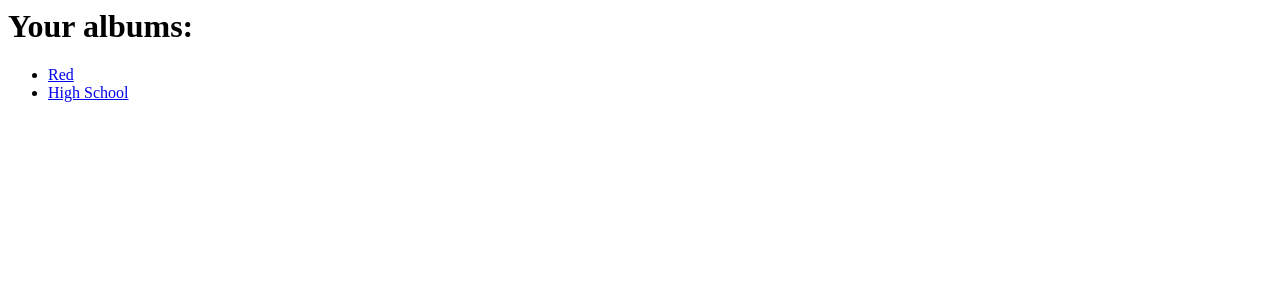
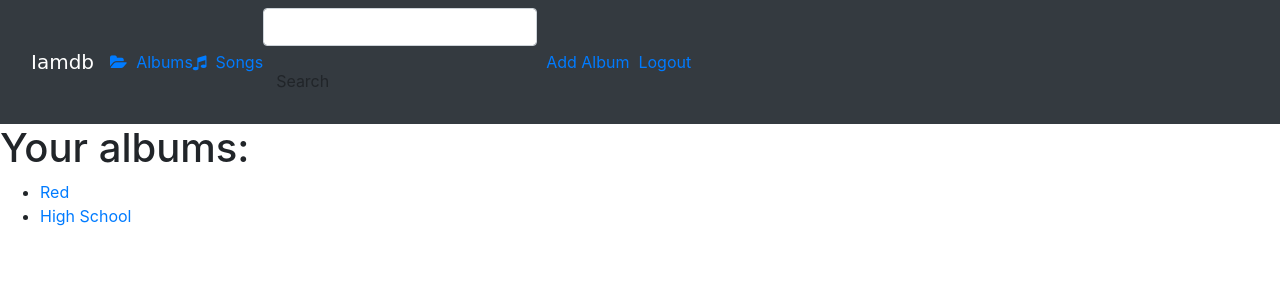
Before and after one commit to JakWai01/learning, a Django app: page /music/ in a window 1280 px wide. Shown: the top 300 px of the page. Run offline with Django 3.2, Linux system fonts and the light colour scheme; data comes from the database, SQL or seed files in the repository; both versions use the stored data as it was after the commit; some libraries are stand-ins or nearby versions.

Commit message:
feat: Add base template

```diff
--- /dev/null
+++ b/website/music/static/music/style.css
@@ -0,0 +1,7 @@
+.navbar {
+    border-radius: 0;
+}
+
+.navbar-brand {
+    font-family: cursive;
+}
--- /dev/null
+++ b/website/music/templates/music/base.html
@@ -0,0 +1,68 @@
+{% load static %}
+<link
+  rel="stylesheet"
+  href="https://stackpath.bootstrapcdn.com/bootstrap/4.5.2/css/bootstrap.min.css"
+  integrity="sha384-JcKb8q3iqJ61gNV9KGb8thSsNjpSL0n8PARn9HuZOnIxN0hoP+VmmDGMN5t9UJ0Z"
+  crossorigin="anonymous"
+/>
+<link rel="stylesheet" type="text/css" href="{% static 'music/style.css' %}" />
+<script
+  src="https://stackpath.bootstrapcdn.com/bootstrap/4.5.2/js/bootstrap.min.js"
+  integrity="sha384-B4gt1jrGC7Jh4AgTPSdUtOBvfO8shuf57BaghqFfPlYxofvL8/KUEfYiJOMMV+rV"
+  crossorigin="anonymous"
+></script>
+<script
+  src="https://code.jquery.com/jquery-3.6.0.js"
+  integrity="sha256-H+K7U5CnXl1h5ywQfKtSj8PCmoN9aaq30gDh27Xc0jk="
+  crossorigin="anonymous"
+></script>
+<link rel="stylesheet" href="https://stackpath.bootstrapcdn.com/font-awesome/4.7.0/css/font-awesome.min.css" integrity="sha384-wvfXpqpZZVQGK6TAh5PVlGOfQNHSoD2xbE+QkPxCAFlNEevoEH3Sl0sibVcOQVnN" crossorigin="anonymous">
+<title>{% block title  %}Iamdb{% endblock %}</title>
+<nav class="navbar navbar-expand-md navbar-dark bg-dark">
+  <div class="container-fluid">
+
+        <button type="button" class="navbar-toggler" data-toggle="collapse" data-target="#topNavBar">
+            <span id="toolbar" class="navbar-toggler-icon"></span>
+        </button>
+        <a class="navbar-brand" href="{% url 'music:index' %}">Iamdb</a>
+
+        <div class="collapse navbar-collapse" id="topNavBar">
+            <ul class="nav navbar-nav">
+                <li class="active">
+                    <a href="{% url 'music:index' %}">
+                        <i class="fa fa-folder-open"></i>&nbsp; Albums
+                    </a>
+                </li>
+                <li id="content" class="">
+                    <a href="#">
+                        <i class="fa fa-music"></i>&nbsp; Songs
+                    </a>
+                </li>
+            </ul>
+
+            <form class="navbar-form navbar-left" role="search" method="get" action="#">
+                <div class="form-group">
+                    <input type="text" class="form-control" name="q" value="">
+                </div>
+                <button type="submit" class="btn btn-default">Search</button>
+            </form>
+
+            <ul class="nav navbar-nav navbar-right">
+                <li class="">
+                    <a href="#">
+                        <span class="glyphicon glyphicon-music" aria-hidden="true"></span>&nbsp; Add Album
+                    </a>
+                </li>
+                <li class="">
+                    <a href="#">
+                        <span class="glyphicon glyphicon-music" aria-hidden="true"></span>&nbsp; Logout
+                    </a>
+                </li>
+            </ul>
+
+        </div>
+
+  </div>
+</nav>
+{% block body %}
+{% endblock %}
--- a/website/music/templates/music/detail.html
+++ b/website/music/templates/music/detail.html
@@ -1,3 +1,6 @@
+{% extends 'music/base.html' %}
+{% block title%}Iamdb - Details{% endblock %}
+{% block body %}
 <img src="{{ album.album_logo }}">
 
 <h1>{{ album.album_title }}</h1>
@@ -20,3 +23,4 @@
     {% endfor %}
     <input type="submit" value="Favorite">
 </form>
+{% endblock %}
--- a/website/music/templates/music/index.html
+++ b/website/music/templates/music/index.html
@@ -1,10 +1,16 @@
+{% extends 'music/base.html' %}
+{% block title %}Iamdb - Home{% endblock %}
+{% block body %}
 {% if all_albums %}
 <h1>Your albums:</h1>
 <ul>
   {% for album in all_albums %}
-        <li><a href="{% url 'music:detail' album.id %}">{{ album.album_title }}</a></li>
+  <li>
+    <a href="{% url 'music:detail' album.id %}">{{ album.album_title }}</a>
+  </li>
   {% endfor %}
 </ul>
 {% else %}
 <h3>You don't have any albums</h3>
 {% endif %}
+{% endblock %}
```
Also changed, not shown: website/db.sqlite3. Lines whose indentation alone changed are shown as unchanged.
